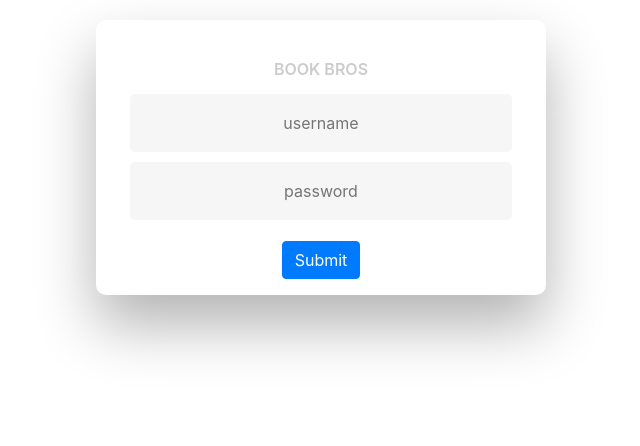
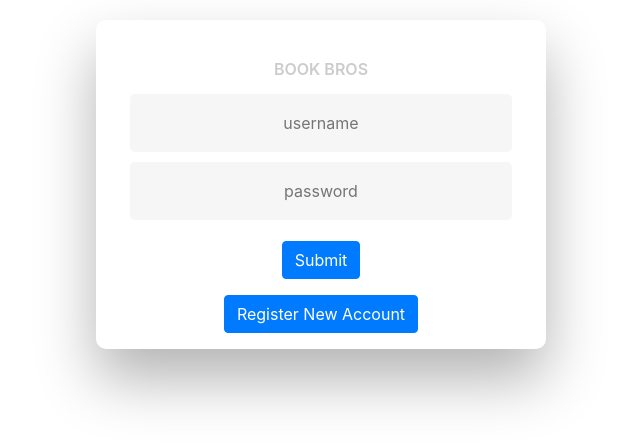
Before and after one commit to 071921-LTI/Book-Bros-front, an Angular app: page / in a window 1280 px wide. Shown: the top 446 px of the page, without its empty margins (319-959 px from the left). Built offline with nearby package versions, Linux system fonts and the light colour scheme.

Commit message:
added new button to login

```diff
--- a/src/app/components/login/login.component.html
+++ b/src/app/components/login/login.component.html
@@ -7,4 +7,5 @@
     <input type="text" id="username" class="fadeIn second" name="login" placeholder="username" #username>
     <input type="password" id="password" class="fadeIn third" name="login" placeholder="password" #password> <p></p>
     <button (click)="login(username.value, password.value)" class="fadeIn fourth" class="btn btn-primary">Submit</button> <p></p>
+    <button (click)="login(username.value, password.value)" class="fadeIn fourth" class="btn btn-primary">Register New Account</button> <p></p>
 </div>
```
